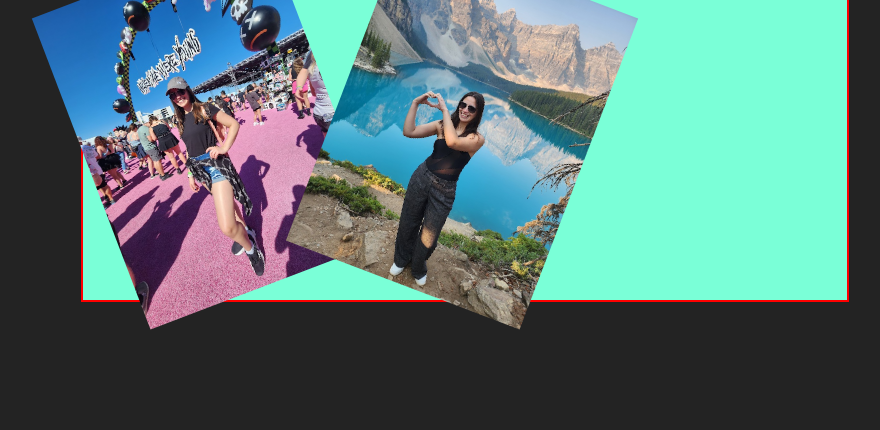
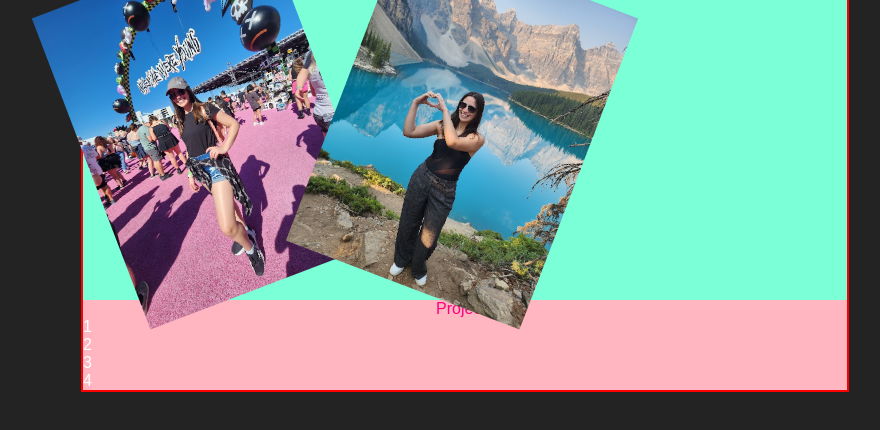
Before and after one commit to lenizeramos/firstportfolio, a website: page src/index.html in a window 1280 px wide. Shown: the part 1114-1544 px from the top of the page, without its empty margins (175-1055 px from the left). Drawn offline with Linux system fonts and the light colour scheme; a web font is replaced by a local one.

Commit message:
conflict fixed

```diff
--- a/src/index.html
+++ b/src/index.html
@@ -39,8 +39,10 @@
           <div class="text-about">
             <!-- Removed img with class="paper" -->
             <p class="text">
-              I am Leni, a Brazilian passionate about technology and
-              constantly seeking knowledge, turning lines of code into innovative solutions. I am studying web development and focusing on FullStack development.
+              I am Leni, a Brazilian passionate about technology and constantly
+              seeking knowledge, turning lines of code into innovative
+              solutions. I am studying web development and focusing on FullStack
+              development.
             </p>
           </div>
         </div>
@@ -48,6 +50,17 @@
           <img class="second-picture" src="images/las-vegas.jpg" alt="" />
           <img class="third-picture" src="images/moraine-lake.jpg" alt="" />
         </div>
+
+      </section>
+
+      <section id="projects">
+        <p>Projects</p>
+        <div class="grid">
+          <div class="project">1</div>
+          <div class="project">2</div>
+          <div class="project">3</div>
+          <div class="project">4</div>
+        </div>
       </section>
     </main>
     <div class="space"></div>
--- a/src/sass/index.scss
+++ b/src/sass/index.scss
@@ -160,3 +160,16 @@ main {
     transform: rotate(0.058turn);
   }
 }
+
+#projects {
+  p {
+    color: $main-color;
+    text-align: center;
+  }
+  .grid {
+    display: grid;
+  }
+  .project {
+
+  }
+}
```
Also changed, not shown: src/css/index.css.
